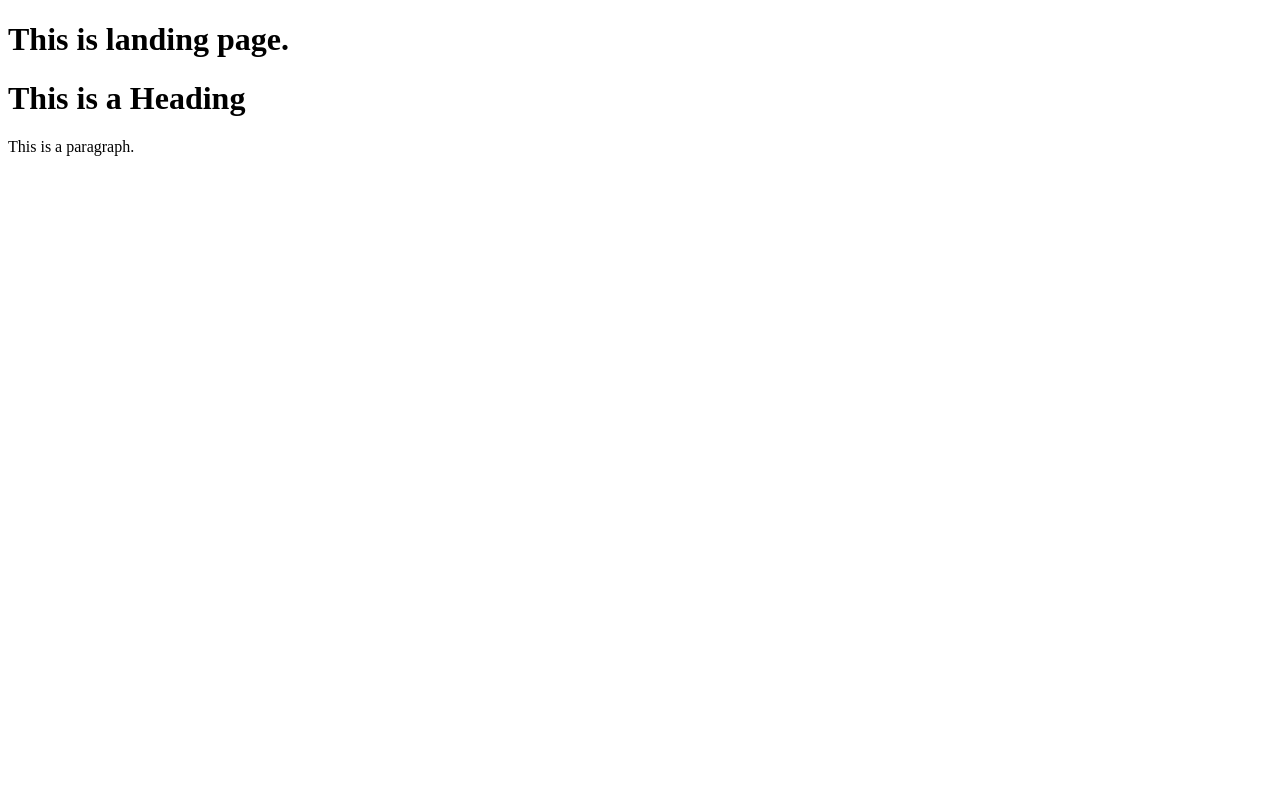
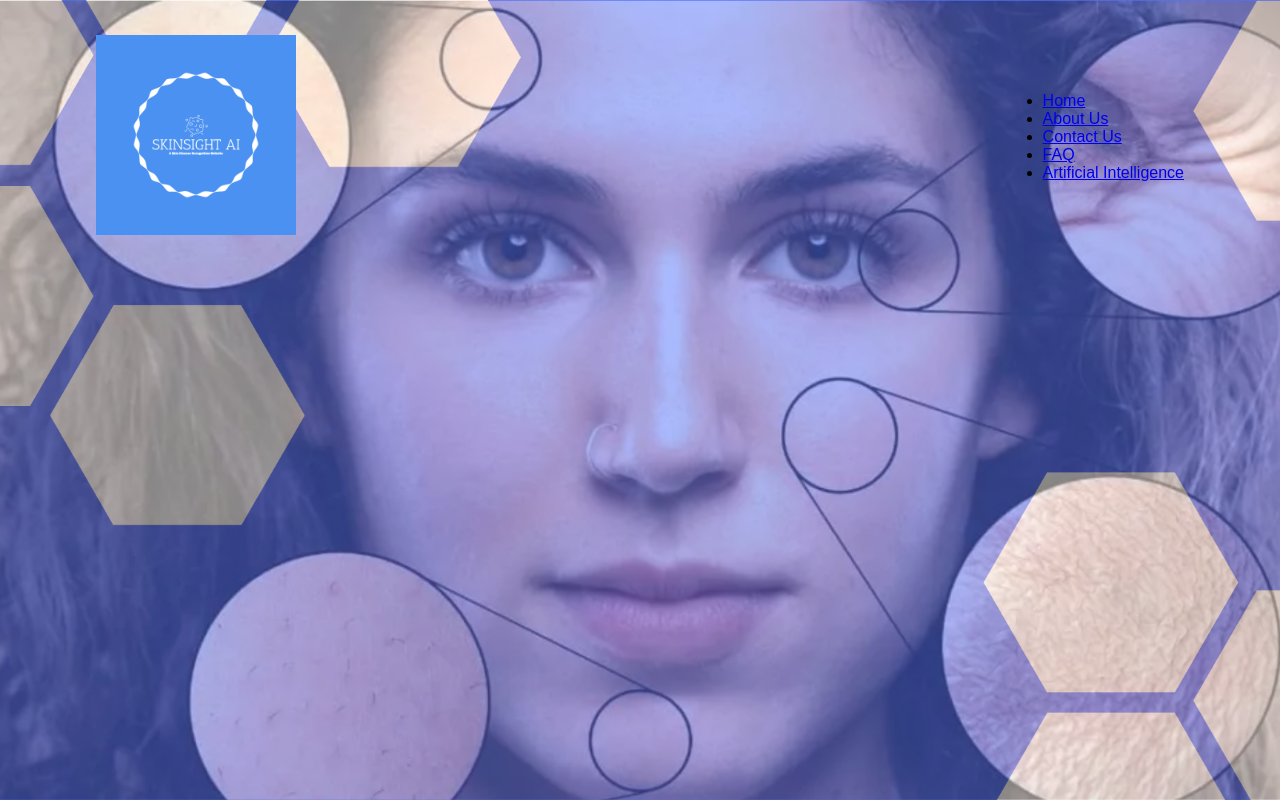
Before and after one commit to SamiurRahmanDhrubo/SkinSight_AI, a Django app: page / in a window 1280 px wide. Run offline with Django 4.2, Linux system fonts and the light colour scheme.

Commit message:
landing page updating [static files problem occurred]

```diff
--- a/skinSightAI/home/templates/landing.html
+++ b/skinSightAI/home/templates/landing.html
@@ -1,11 +1,35 @@
+<!-- landing page -->
+
+
+
 <!DOCTYPE html>
-<html>
-  <head>
-    <title>Page Title</title>
-  </head>
-  <body>
-    <h1>This is landing page.</h1>
-    <h1>This is a Heading</h1>
-    <p>This is a paragraph.</p>
-  </body>
+<html lang="en">
+<head>
+  {% load static %}
+  <meta charset="UTF-8">
+  <meta name="viewport" content="width=device-width, initial-scale=1.0">
+  <link rel="stylesheet" href="{% static 'css/base.css' %}">
+  <title>Home Page</title>
+  <!--  -->
+</head>
+
+<body>
+  <div class="banner">
+    <div class="navbar">
+      <div class="logo">
+        <img src="{% static 'img/logo-color.png' %}" alt="logo" width="200px">
+      </div>
+      <div class="nav-links">
+        <ul>
+          <li><a href="#">Home</a></li>
+          <li><a href="#">About Us</a>
+          </li> <li><a href="#">Contact Us</a></li>
+          <li><a href="#">FAQ</a></li>
+          <li><a href="#">Artificial Intelligence</a></li>
+        </ul>
+      </div>
+    </div>
+  </div>
+
+</body>
 </html>
--- /dev/null
+++ b/skinSightAI/static/css/base.css
@@ -0,0 +1,21 @@
+    * {
+      margin: 0;
+      padding: 0;
+      font-family: sans-serif;
+    }
+
+    .banner{
+      width: 100%;
+      height: 100vh;
+      background-image: url('../img/Green Hexagon Pattern Geometric Desktop Wallpaper (1).png');
+      background-repeat: repeat;
+      background-size: cover;
+      background-position: center;
+    }
+    .navbar{
+      width: 85%; margin: auto;
+      padding: 35px 0;
+      display: flex;
+      align-items: center;
+      justify-content: space-between;
+    }
```
Also changed, not shown: skinSightAI/skinSightAI/settings.py (+11 -1 lines), README.md, skinSightAI/static/img/Green Hexagon Pattern Geometric Desktop Wallpaper (1).png (added), skinSightAI/static/img/logo-color.png (added).
